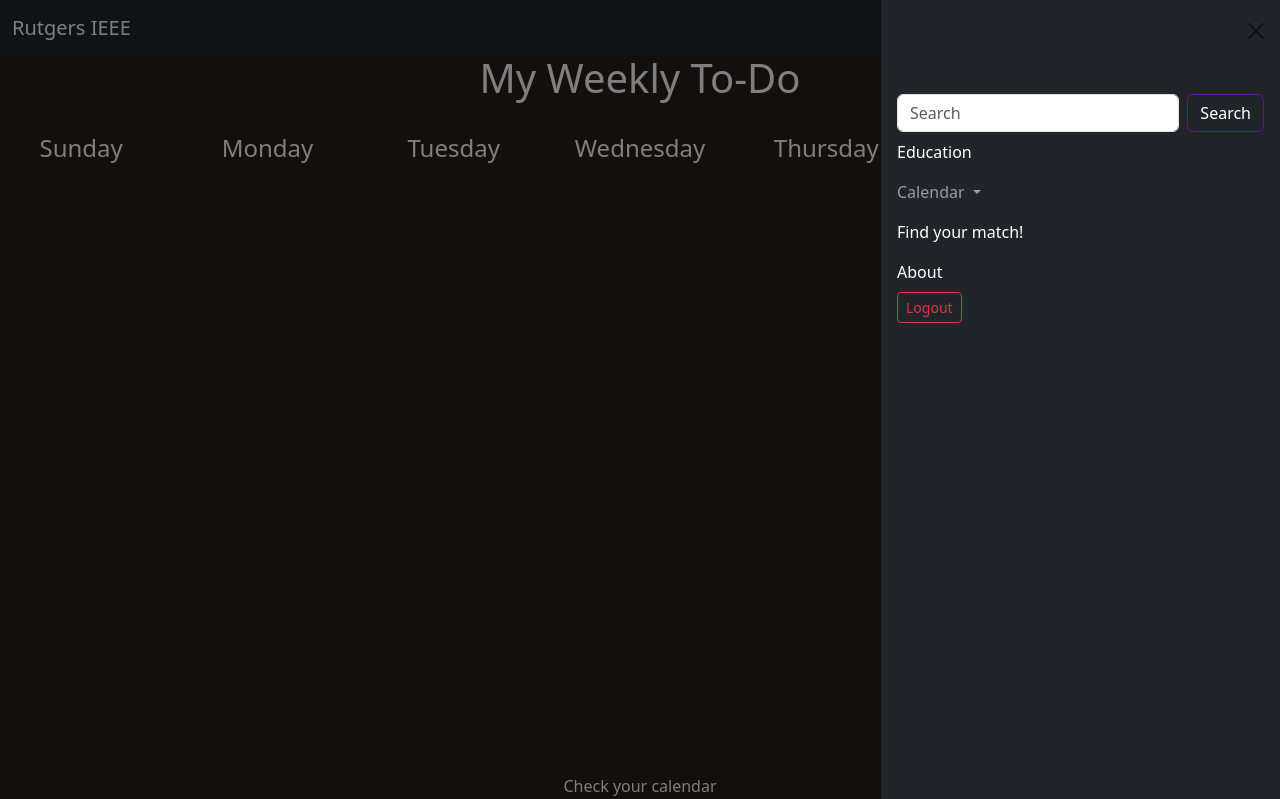
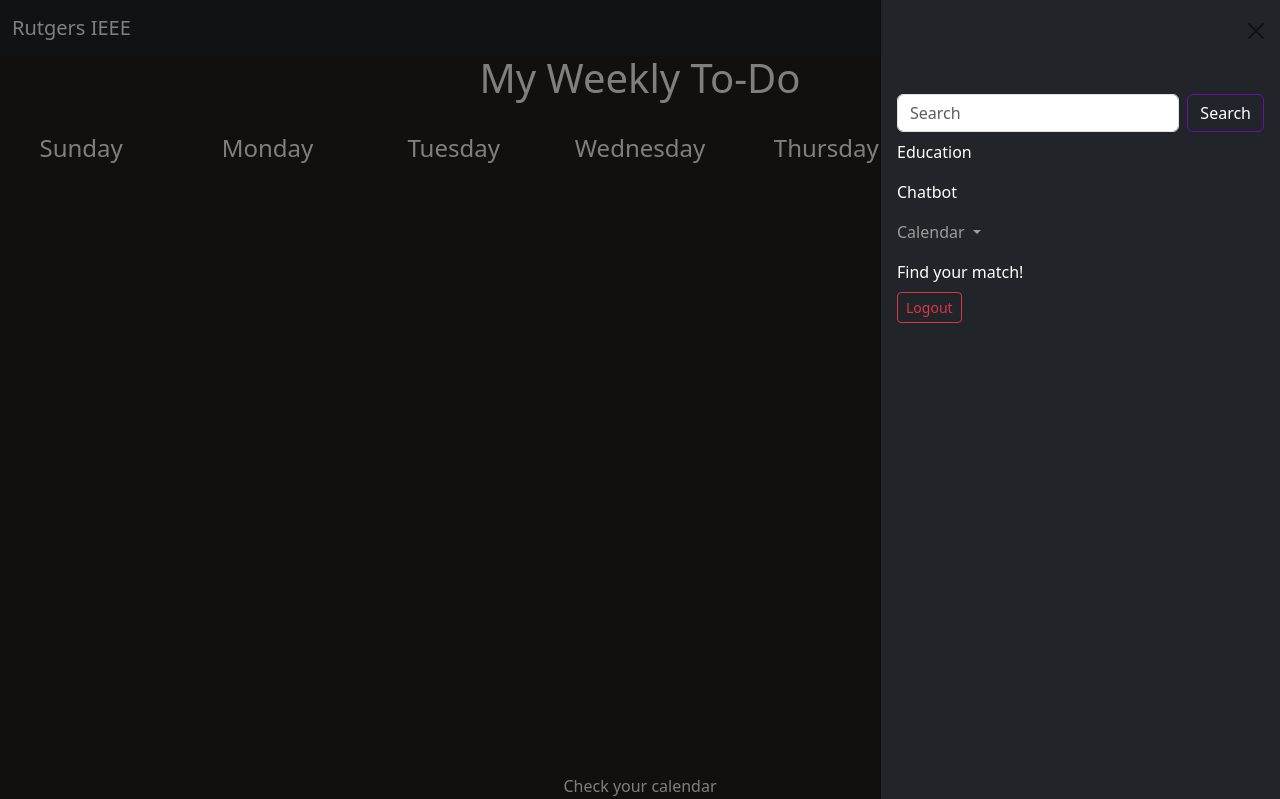
Before and after one commit to pedropa140/RutgersIEEE2024, a Python web app: template flask/templates/cal.html in a window 1280 px wide, after a click that opens the changed part. Shown: the top 799 px of the page. Run offline with Jinja, Linux system fonts and the light colour scheme; the template is opened without the code that fills it, so the values that code supplies are empty.

Commit message:
fix navbar missing links

```diff
--- a/flask/templates/navbar-auth.html
+++ b/flask/templates/navbar-auth.html
@@ -63,6 +63,14 @@ crossorigin="anonymous"
               >Education</a
             >
           </li>
+          <li class="nav-item">
+            <a
+              class="nav-link active"
+              aria-current="page"
+              href="{{ url_for('chatbot') }}"
+              >Chatbot</a
+            >
+          </li>
           <li class="nav-item dropdown">
             <a
               class="nav-link dropdown-toggle"
@@ -89,14 +97,6 @@ crossorigin="anonymous"
               >Find your match!</a
             >
           </li>
-          <li class="nav-item">
-            <a
-              class="nav-link active"
-              aria-current="page"
-              href="{{ url_for('education') }}"
-              >About</a
-            >
-          </li>
           <!-- Dropdown -->
         </ul>
         <!-- Logout button -->
```
